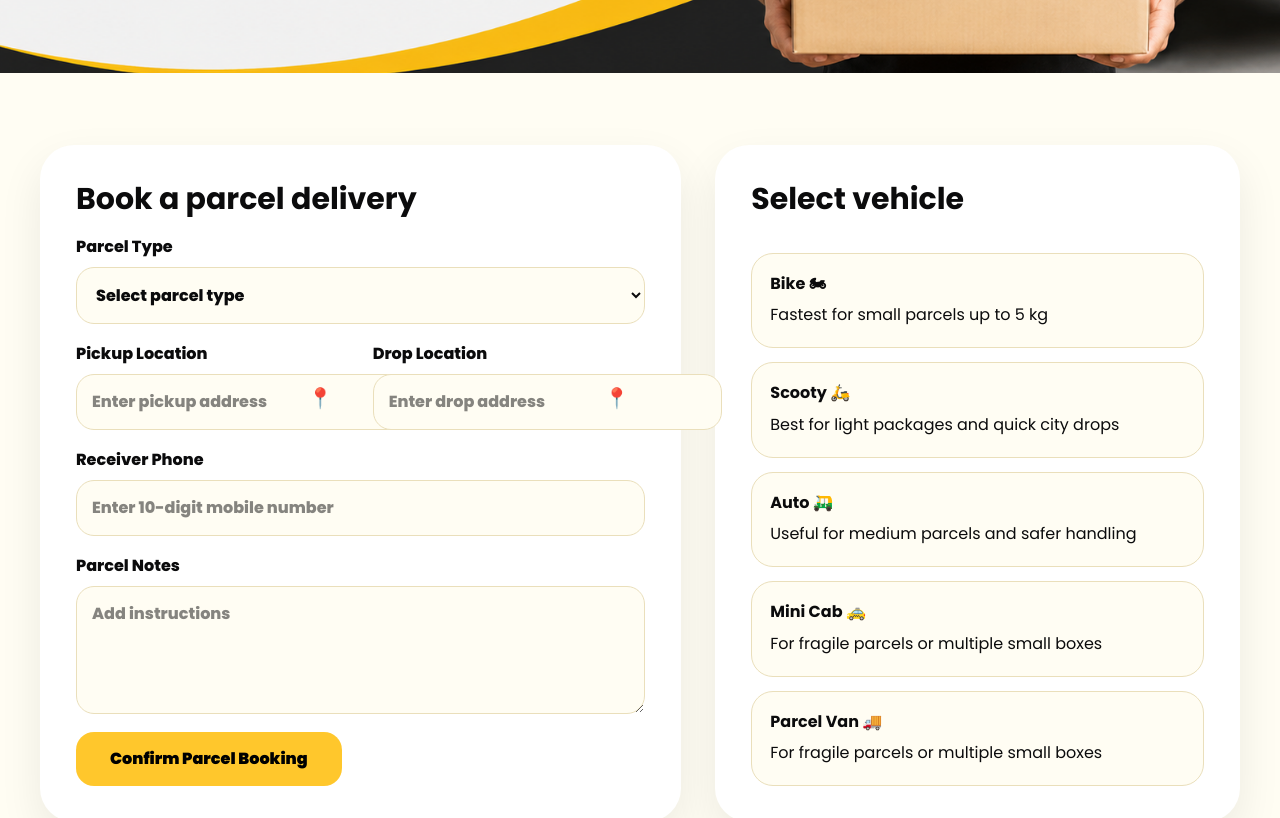
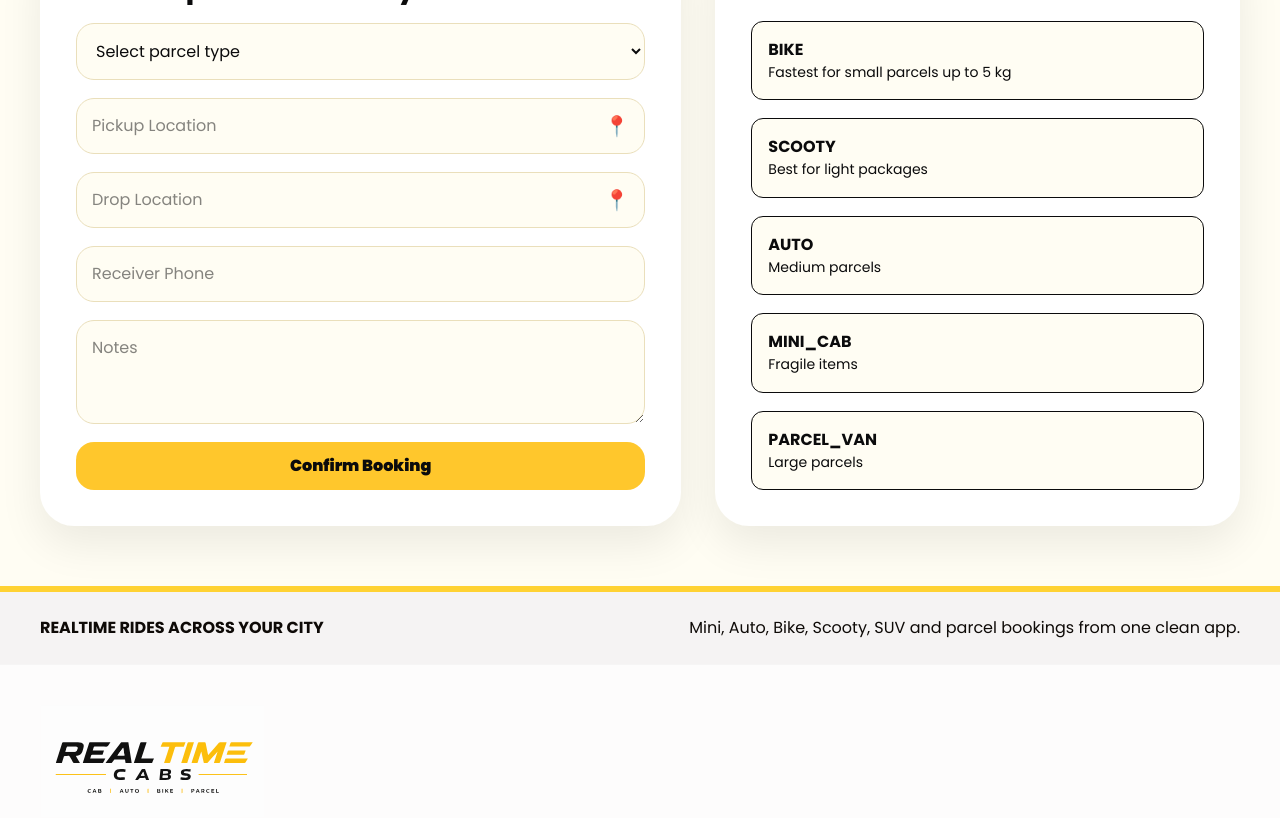
Before and after one commit to sudarshanj615/reatime-cabs-fe, a Next.js app: page /parcel in a window 1280 px wide. Shown: the part 660-1478 px from the top of the page. Built offline with nearby package versions, Linux system fonts and the light colour scheme.

Commit message:
Parcel Panel Changed

```diff
--- a/app/parcel/page.tsx
+++ b/app/parcel/page.tsx
@@ -1,8 +1,10 @@
 "use client";
 
-import { useState } from "react";
+import { useEffect, useState } from "react";
+import Swal from "sweetalert2";
+import api from "@/lib/api/client";
+import { ENDPOINTS } from "@/lib/api/endpoint";
 import { MapPicker } from "@/components/MapPicker";
-import Swal from "sweetalert2";
 
 const parcelTypes = [
   "Documents",
@@ -14,114 +16,108 @@ const parcelTypes = [
 ];
 
 const vehicleTypes = [
-  { name: "Bike 🏍", detail: "Fastest for small parcels up to 5 kg" },
-  { name: "Scooty 🛵", detail: "Best for light packages and quick city drops" },
-  { name: "Auto 🛺", detail: "Useful for medium parcels and safer handling" },
-  { name: "Mini Cab 🚕", detail: "For fragile parcels or multiple small boxes" },
-  { name: "Parcel Van 🚚", detail: "For fragile parcels or multiple small boxes" },
+  { name: "BIKE", detail: "Fastest for small parcels up to 5 kg" },
+  { name: "SCOOTY", detail: "Best for light packages" },
+  { name: "AUTO", detail: "Medium parcels" },
+  { name: "MINI_CAB", detail: "Fragile items" },
+  { name: "PARCEL_VAN", detail: "Large parcels" },
 ];
+
+const parcelTypeMap: Record<string, string> = {
+  Documents: "DOCUMENT",
+  Food: "FOOD",
+  Grocery: "GROCERY",
+  Electronics: "ELECTRONICS",
+  "Small Package (up to 5 kg)": "PACKAGE",
+  "Large Package (up to 20 kg)": "PACKAGE",
+};
 
 export default function ParcelPage() {
   const [selectedVehicle, setSelectedVehicle] = useState("");
+  const [selectedParcelType, setSelectedParcelType] = useState("");
 
   const [pickup, setPickup] = useState("");
   const [drop, setDrop] = useState("");
   const [phone, setPhone] = useState("");
+  const [notes, setNotes] = useState("");
 
   const [openPickupMap, setOpenPickupMap] = useState(false);
   const [openDropMap, setOpenDropMap] = useState(false);
 
-  const handleSubmit = (e: React.FormEvent) => {
+  // AUTO VEHICLE ASSIGN
+  useEffect(() => {
+    if (!selectedParcelType) return;
+
+    let autoVehicle = "";
+
+    if (selectedParcelType === "Documents" || selectedParcelType === "Food") {
+      autoVehicle = "BIKE";
+    } else if (
+      selectedParcelType === "Grocery" ||
+      selectedParcelType === "Small Package (up to 5 kg)"
+    ) {
+      autoVehicle = "SCOOTY";
+    } else if (selectedParcelType === "Electronics") {
+      autoVehicle = "MINI_CAB";
+    } else if (selectedParcelType === "Large Package (up to 20 kg)") {
+      autoVehicle = "PARCEL_VAN";
+    }
+
+    setSelectedVehicle(autoVehicle);
+  }, [selectedParcelType]);
+
+  // SUBMIT
+  const handleSubmit = async (e: React.FormEvent) => {
     e.preventDefault();
 
-    if (!pickup.trim()) {
-      Swal.fire({
-        icon: "warning",
-        title: "Missing Information",
-        text: "Pickup location is required",
-        confirmButtonText: "OK",
-        background: "#fff",
-        color: "#000",
-      });
-      return;
+    if (!selectedParcelType)
+      return Swal.fire("Error", "Select parcel type", "warning");
+
+    if (!pickup || !drop)
+      return Swal.fire("Error", "Pickup/Drop required", "warning");
+
+    if (!/^\d{10}$/.test(phone))
+      return Swal.fire("Error", "Invalid phone number", "warning");
+
+    const bookingData = {
+      parcelType: parcelTypeMap[selectedParcelType],
+      pickupLocation: pickup,
+      dropLocation: drop,
+      vehicleType: selectedVehicle,
+      receiverPhone: phone,
+      notes: notes || "",
+    };
+
+    try {
+      await api.post(ENDPOINTS.PARCEL.ADD, bookingData);
+
+      Swal.fire("Success", "Parcel Booked Successfully", "success");
+
+      setSelectedParcelType("");
+      setPickup("");
+      setDrop("");
+      setPhone("");
+      setNotes("");
+      setSelectedVehicle("");
+    } catch (err) {
+      console.error(err);
+      Swal.fire("Error", "Backend error", "error");
     }
-    if (!drop.trim()) {
-      Swal.fire({
-        icon: "warning",
-        title: "Missing Information",
-        text: "Drop location is required",
-        confirmButtonText: "OK",
-        background: "#fff",
-        color: "#000",
-      });
-      return;
-    }
-    if (!selectedVehicle) {
-      Swal.fire({
-        icon: "warning",
-        title: "Missing Information",
-        text: "Please select a vehicle",
-        confirmButtonText: "OK",
-        background: "#fff",
-        color: "#000",
-      });
-      return;
-    }
-    if (!phone.trim()) {
-      Swal.fire({
-        icon: "warning",
-        title: "Missing Information",
-        text: "Receiver phone number is required",
-        confirmButtonText: "OK",
-        background: "#fff",
-        color: "#000",
-      });
-      return;
-    }
-    if (!/^\d{10}$/.test(phone)) {
-      Swal.fire({
-        icon: "warning",
-        title: "Invalid Input",
-        text: "Phone must be exactly 10 digits",
-        confirmButtonText: "OK",
-        background: "#fff",
-        color: "#000",
-      });
-      return;
-    }
-
-    console.log({ pickup, drop, vehicle: selectedVehicle, phone });
-
-    Swal.fire({
-      icon: "success",
-      title: "Parcel Booked",
-      text: "Your parcel has been booked successfully!",
-      confirmButtonText: "OK",
-      background: "#fff",
-      color: "#000",
-    });
   };
 
   return (
-    <div className="bg-[#fffdf3]">
+    <div className="bg-[#fffdf3] min-h-screen">
 
-      {/* HERO - FULL IMAGE (NO YELLOW) */}
-      <section className="relative w-full h-[80vh] flex items-center justify-center overflow-hidden  bg-[#fffdf3]">
-
-        {/* optional soft glow background */}
-        <div className="absolute w-[500px] h-[500px]  bg-[#fffdf3] blur-3xl rounded-full"></div>
-
-        {/* BIG IMAGE */}
+      {/* HERO */}
+      <section className="w-full h-[55vh] flex items-center justify-center">
         <img
           src="/images/parcelbgimg.png"
-          alt="Parcel"
-          className="relative w-full h-full object-contain scale-110 drop-shadow-2xl"
+          className="h-full object-contain scale-110"
         />
-
       </section>
 
-      {/* FORM + VEHICLES (UNCHANGED) */}
-      <section className="mx-auto w-[min(1200px,calc(100%-40px))] grid grid-cols-[1.1fr_0.9fr] gap-[34px] py-[72px] max-[760px]:grid-cols-1">
+      {/* MAIN */}
+      <section className="mx-auto w-[min(1200px,calc(100%-40px))] grid grid-cols-[1.1fr_0.9fr] gap-[34px] py-[60px] max-[760px]:grid-cols-1">
 
         {/* FORM */}
         <form
@@ -130,122 +126,118 @@ export default function ParcelPage() {
         >
           <h2 className="text-3xl font-bold">Book a parcel delivery</h2>
 
-          <label className="grid gap-2 font-extrabold">
-            Parcel Type
-            <select className="border border-[#eadfbb] rounded-[18px] p-[15px] bg-[#fffdf3]">
+          {/* PARCEL TYPE */}
+          <select
+            value={selectedParcelType}
+            onChange={(e) => setSelectedParcelType(e.target.value)}
+            className="border border-[#eadfbb] rounded-[18px] p-[15px] bg-[#fffdf3]"
+          >
             <option value="">Select parcel type</option>
-              {parcelTypes.map((type) => (
-                <option key={type}>{type}</option>
+            {parcelTypes.map((t) => (
+              <option key={t} value={t}>{t}</option>
             ))}
           </select>
-          </label>
 
-          <div className="grid gap-6 grid-cols-2 max-[900px]:grid-cols-1">
-
-            <label className="grid gap-2 font-extrabold relative">
-              Pickup Location
-
+          {/* PICKUP WITH MAP */}
+          <div className="relative">
             <input
               value={pickup}
               onChange={(e) => setPickup(e.target.value)}
-                className="border border-[#eadfbb] rounded-[18px] p-[15px] bg-[#fffdf3]"
-                placeholder="Enter pickup address"
+              placeholder="Pickup Location"
+              className="w-full border border-[#eadfbb] rounded-[18px] p-[15px] pr-[50px] bg-[#fffdf3]"
             />
 
             <button
               type="button"
               onClick={() => setOpenPickupMap(true)}
-                className="absolute right-4 top-[42px] text-[#F2B300] text-xl"
+              className="absolute right-4 top-1/2 -translate-y-1/2 text-[#F2B300] text-xl"
             >
               📍
             </button>
 
             {openPickupMap && (
               <MapPicker
+                center={{ lat: 19.8762, lng: 75.3433 }}
                 onClose={() => setOpenPickupMap(false)}
-                  onSelect={(loc) => setPickup(loc)}
+                onSelect={(loc) => {
+                  setPickup(loc);
+                  setOpenPickupMap(false);
+                }}
               />
             )}
-            </label>
+          </div>
 
-            <label className="grid gap-2 font-extrabold relative">
-              Drop Location
-
+          {/* DROP WITH MAP */}
+          <div className="relative">
             <input
               value={drop}
               onChange={(e) => setDrop(e.target.value)}
-                className="border border-[#eadfbb] rounded-[18px] p-[15px] bg-[#fffdf3]"
-                placeholder="Enter drop address"
+              placeholder="Drop Location"
+              className="w-full border border-[#eadfbb] rounded-[18px] p-[15px] pr-[50px] bg-[#fffdf3]"
             />
 
             <button
               type="button"
               onClick={() => setOpenDropMap(true)}
-                className="absolute right-4 top-[42px] text-[#F2B300] text-xl"
+              className="absolute right-4 top-1/2 -translate-y-1/2 text-[#F2B300] text-xl"
             >
               📍
             </button>
 
             {openDropMap && (
               <MapPicker
+                center={{ lat: 19.8762, lng: 75.3433 }}
                 onClose={() => setOpenDropMap(false)}
-                  onSelect={(loc) => setDrop(loc)}
+                onSelect={(loc) => {
+                  setDrop(loc);
+                  setOpenDropMap(false);
+                }}
               />
             )}
-            </label>
-
           </div>
 
-          <label className="grid gap-2 font-extrabold">
-            Receiver Phone
+          {/* PHONE */}
           <input
             value={phone}
             onChange={(e) => setPhone(e.target.value)}
+            placeholder="Receiver Phone"
             className="border border-[#eadfbb] rounded-[18px] p-[15px] bg-[#fffdf3]"
-              placeholder="Enter 10-digit mobile number"
           />
-          </label>
 
-          <label className="grid gap-2 font-extrabold">
-            Parcel Notes
+          {/* NOTES */}
           <textarea
-              rows={4}
+            value={notes}
+            onChange={(e) => setNotes(e.target.value)}
+            placeholder="Notes"
+            rows={3}
             className="border border-[#eadfbb] rounded-[18px] p-[15px] bg-[#fffdf3]"
-              placeholder="Add instructions"
           />
-          </label>
 
-          <button
-            type="submit"
-            className="w-fit min-h-[54px] px-[34px] rounded-[18px] bg-[#FFC72C] text-black font-black"
-          >
-            Confirm Parcel Booking
+          {/* VEHICLE */}
+          {selectedVehicle && (
+            <div className="rounded-[18px] bg-[#fff4cc] border border-[#ffd54f] p-4">
+              <p className="font-bold">
+                Vehicle: {selectedVehicle}
+              </p>
+            </div>
+          )}
+
+          {/* BUTTON */}
+          <button className="bg-[#FFC72C] font-black py-3 rounded-[18px]">
+            Confirm Booking
           </button>
         </form>
 
-        {/* VEHICLES */}
+        {/* SIDE PANEL */}
         <aside className="grid gap-[18px] rounded-[34px] p-9 bg-white shadow-[0_18px_44px_rgba(0,0,0,0.08)]">
+          <h2 className="text-2xl font-bold">Vehicle Options</h2>
 
-          <h2 className="text-3xl font-bold">Select vehicle</h2>
-
-          <div className="grid gap-3.5">
-            {vehicleTypes.map((vehicle) => (
-              <button
-                key={vehicle.name}
-                type="button"
-                onClick={() => setSelectedVehicle(vehicle.name)}
-                className={`grid gap-1.5 border rounded-[22px] p-[18px] text-left transition ${
-                  selectedVehicle === vehicle.name
-                    ? "border-[#ffd232] bg-[#F2B300]"
-                    : "border-[#eadfbb] bg-[#fffdf3]"
-                }`}
-              >
-                <strong>{vehicle.name}</strong>
-                <span>{vehicle.detail}</span>
-              </button>
+          {vehicleTypes.map((v) => (
+            <div key={v.name} className="border p-4 rounded-xl bg-[#fffdf3]">
+              <div className="font-bold">{v.name}</div>
+              <div className="text-sm">{v.detail}</div>
+            </div>
           ))}
-          </div>
-
         </aside>
 
       </section>
--- /dev/null
+++ b/lib/api/endpoint.ts
@@ -0,0 +1,19 @@
+export const ENDPOINTS = {
+  PARCEL: {
+    ADD: "/parcel/add",
+  },
+
+  USER: {
+    LOGIN: "/user/login",
+    REGISTER: "/user/register",
+  },
+
+  ADMIN: {
+    DASHBOARD: "/admin/dashboard",
+  },
+
+    CONTACT: {
+      SUBMIT: "/contact"
+    }
+
+};
```
Also changed, not shown: app/admin/issues/page.tsx (+0 -132 lines), app/contact/page.tsx (+4 -3 lines), app/parcel/dimensions/page.tsx (+23 -5 lines), 1 other file (tests, documents, lock files or other folders). Lines whose indentation alone changed are shown as unchanged.
